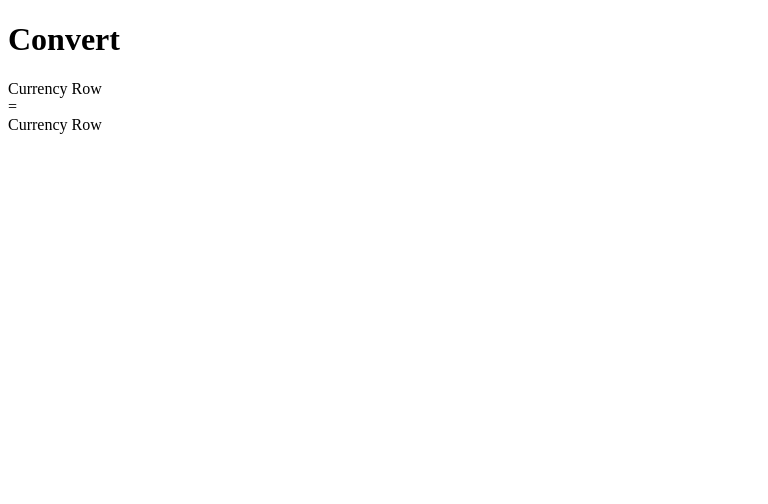
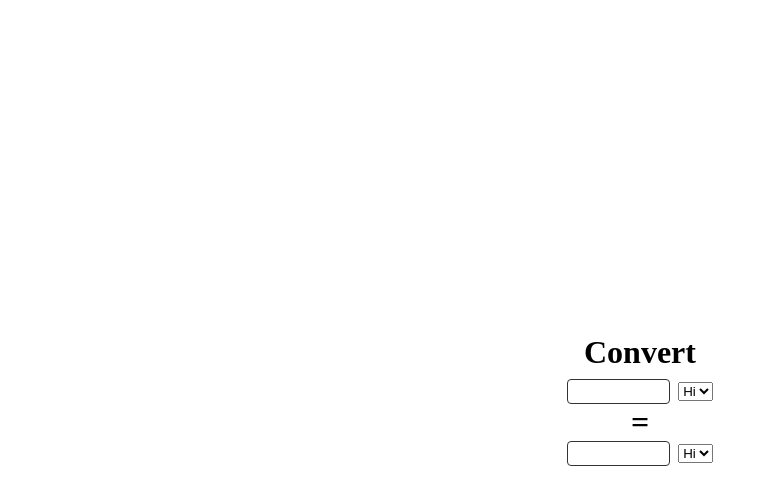
Before and after one commit to JustinParviz/Currency_Converter, a React (Vite) app: page / in a window 1280 px wide. Shown: the top 504 px of the page, without its empty margins (0-768 px from the left). Built offline with nearby package versions, Linux system fonts and the light colour scheme.

Commit message:
finished building and styling CurrencyRow component

```diff
--- a/src/App.css
+++ b/src/App.css
@@ -0,0 +1,29 @@
+body {
+    margin: 0;
+    display: flex;
+    justify-content: center;
+    align-items: center;
+    min-height: 100vh;
+    text-align: center;
+}
+
+h1 {
+    margin: 0;
+    margin-bottom: .5rem;
+}
+
+.input {
+    border: 1px solid #333;
+    border-radius: .3em;
+    padding: .25rem;
+    width: 7em;
+}
+
+select {
+    margin-left: .5rem;
+}
+
+.equals {
+    font-weight: bold;
+    font-size: 2rem;
+}
--- a/src/App.jsx
+++ b/src/App.jsx
@@ -9,7 +9,7 @@
     <>
       <h1>Convert</h1>
       <CurrencyRow />
-      <div>=</div>
+      <div className="equals">=</div>
       <CurrencyRow />
     </>
   );
--- a/src/CurrencyRow.jsx
+++ b/src/CurrencyRow.jsx
@@ -3,7 +3,10 @@
 export default function CurrencyRow() {
     return (
         <div>
-            Currency Row
+            <input type="number" className="input" />
+            <select>
+                <option value="Hi">Hi</option>
+            </select>
         </div>
     )
 }
```
